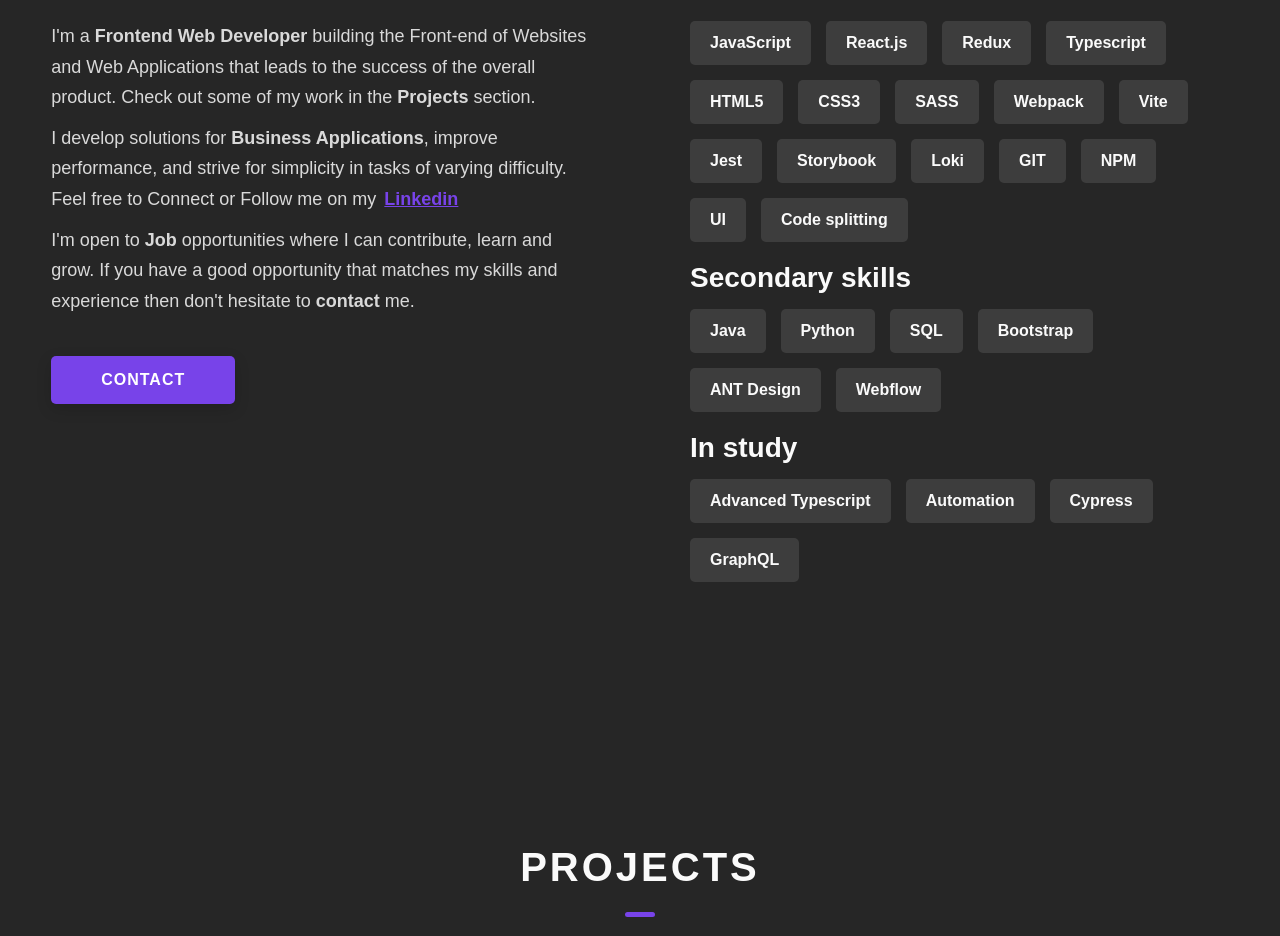
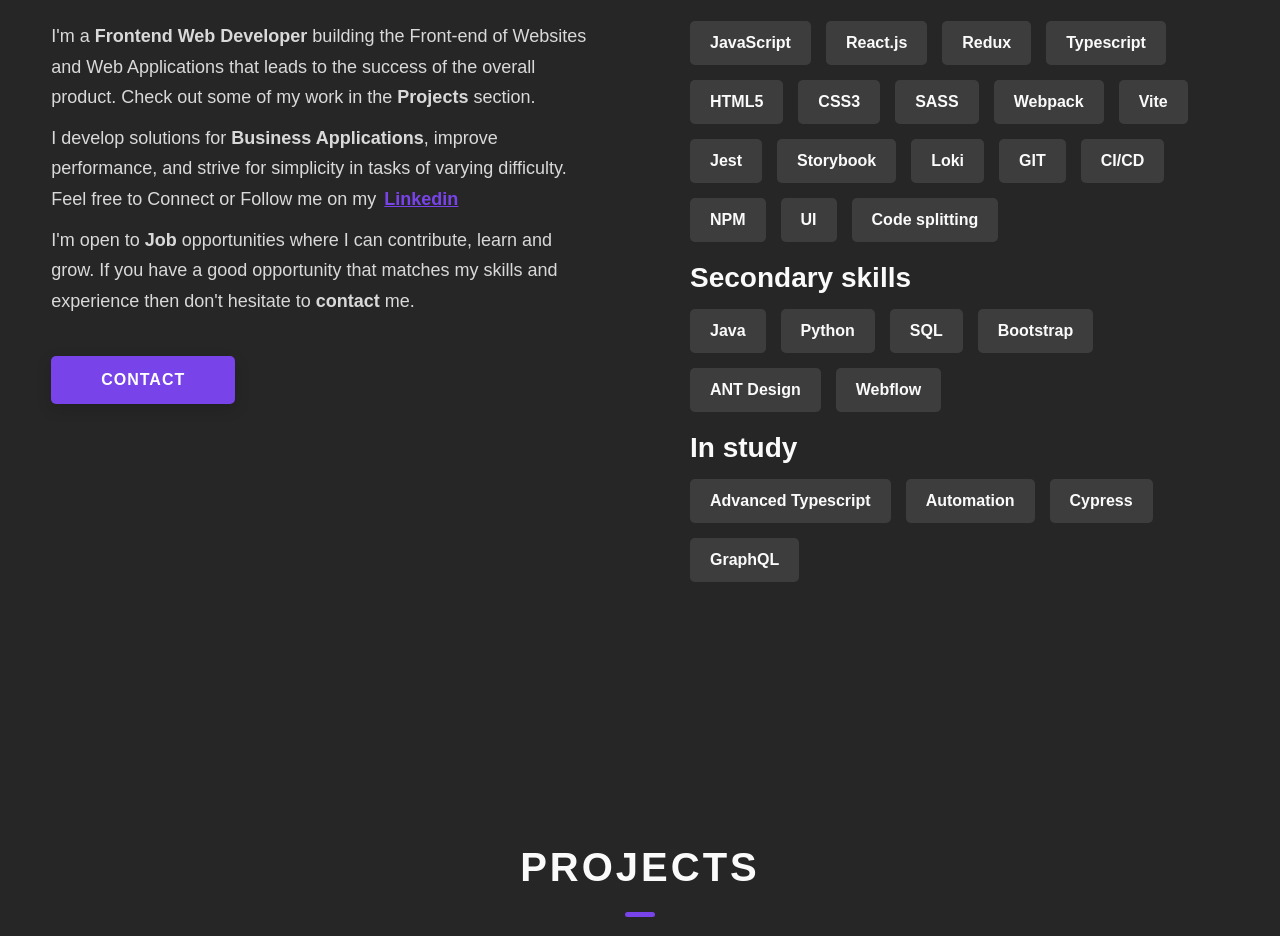
Before and after one commit to trepegorka/portfolio, a React (Vite) app: page / in a window 1280 px wide. Shown: the part 1220-2156 px from the top of the page. Built offline with nearby package versions, Linux system fonts and the light colour scheme; a web font is replaced by a local one.

Commit message:
Skill added

```diff
--- a/src/widgets/AboutSection/AboutContentSkills/AboutContentSkills.tsx
+++ b/src/widgets/AboutSection/AboutContentSkills/AboutContentSkills.tsx
@@ -24,6 +24,7 @@
                 <SkillContainer>Storybook</SkillContainer>
                 <SkillContainer>Loki</SkillContainer>
                 <SkillContainer>GIT</SkillContainer>
+                <SkillContainer>CI/CD</SkillContainer>
                 <SkillContainer>NPM</SkillContainer>
                 <SkillContainer>UI</SkillContainer>
                 <SkillContainer>Code splitting</SkillContainer>
```
